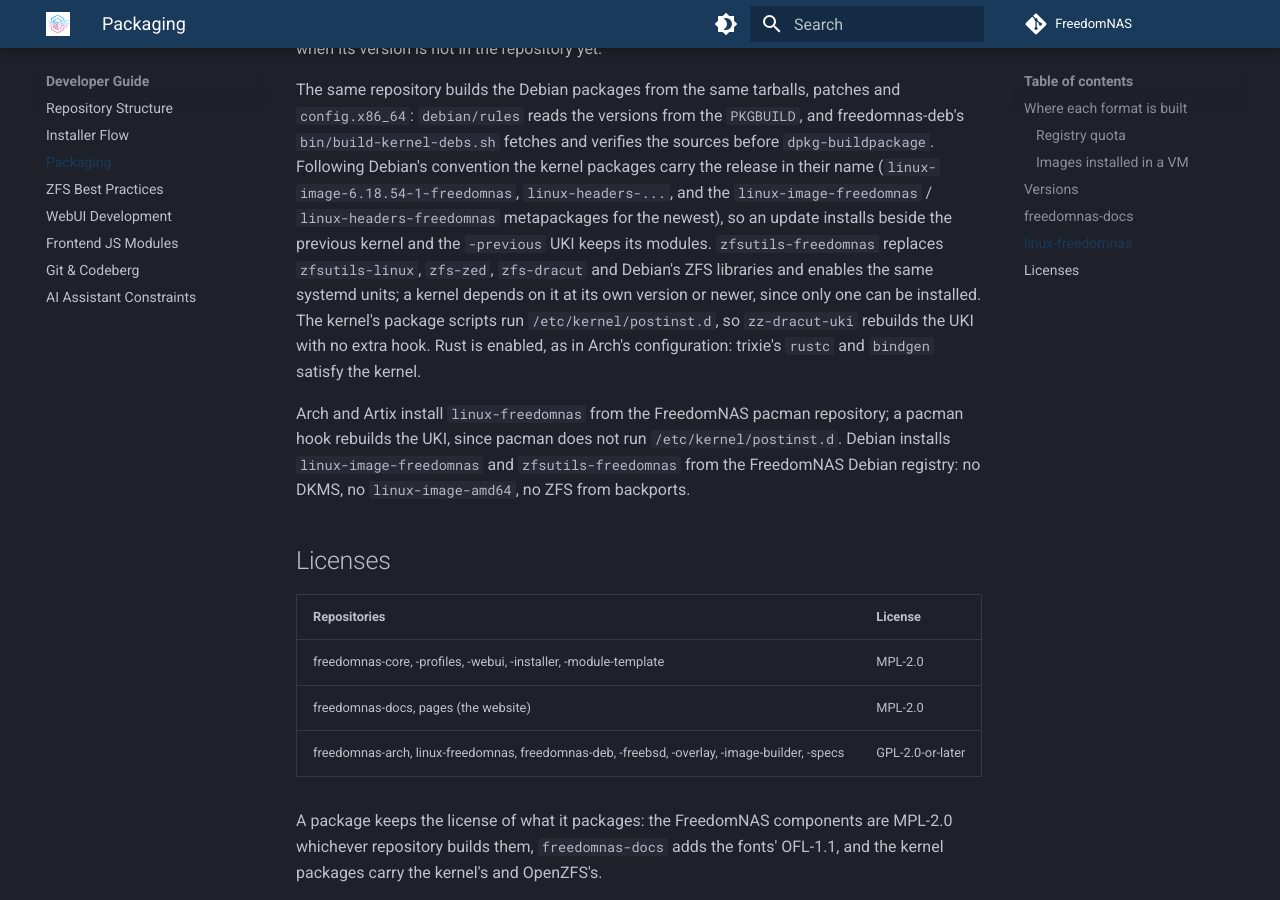
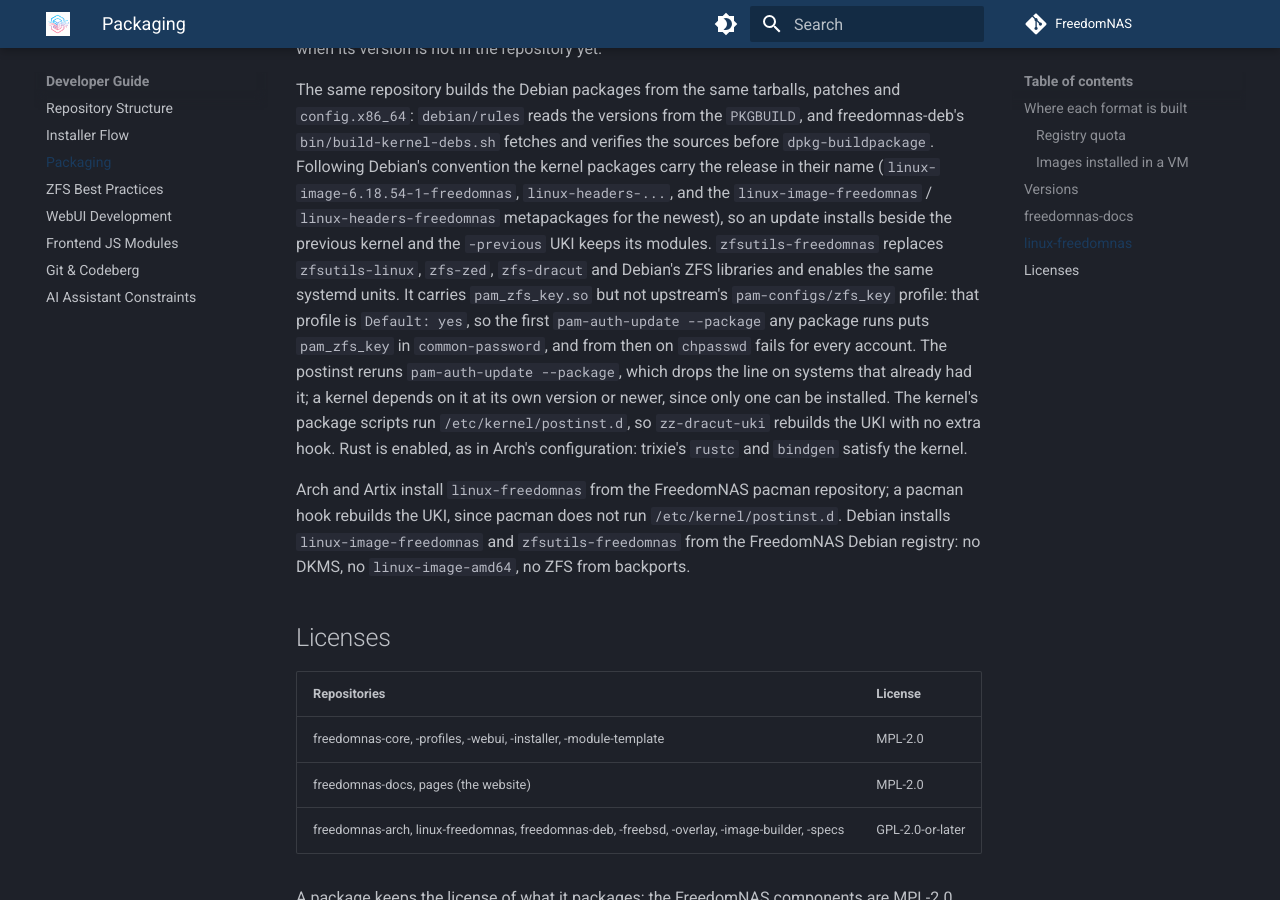
Before and after one commit to FreedomNAS/freedomnas-docs, an MkDocs documentation site: the page built from docs/developer/packaging.md, in a window 1280 px wide and 900 px high, scrolled down 3979 px. Built offline with MkDocs 1.6.1 and Material for MkDocs 9.7.7, drawn with Linux system fonts in a browser that asks for light colours.

Commit message:
Explain why zfsutils-freedomnas ships no PAM profile

```diff
--- a/docs/developer/packaging.md
+++ b/docs/developer/packaging.md
@@ -141,7 +141,12 @@ convention the kernel packages carry the release in their name
 newest), so an update installs beside the previous kernel and the
 `-previous` UKI keeps its modules. `zfsutils-freedomnas` replaces
 `zfsutils-linux`, `zfs-zed`, `zfs-dracut` and Debian's ZFS libraries and
-enables the same systemd units; a kernel depends on it at its own version or
+enables the same systemd units. It carries `pam_zfs_key.so` but not upstream's
+`pam-configs/zfs_key` profile: that profile is `Default: yes`, so the first
+`pam-auth-update --package` any package runs puts `pam_zfs_key` in
+`common-password`, and from then on `chpasswd` fails for every account. The
+postinst reruns `pam-auth-update --package`, which drops the line on systems
+that already had it; a kernel depends on it at its own version or
 newer, since only one can be installed. The kernel's package scripts run
 `/etc/kernel/postinst.d`, so `zz-dracut-uki` rebuilds the UKI with no extra
 hook. Rust is enabled, as in Arch's configuration: trixie's `rustc` and
```
